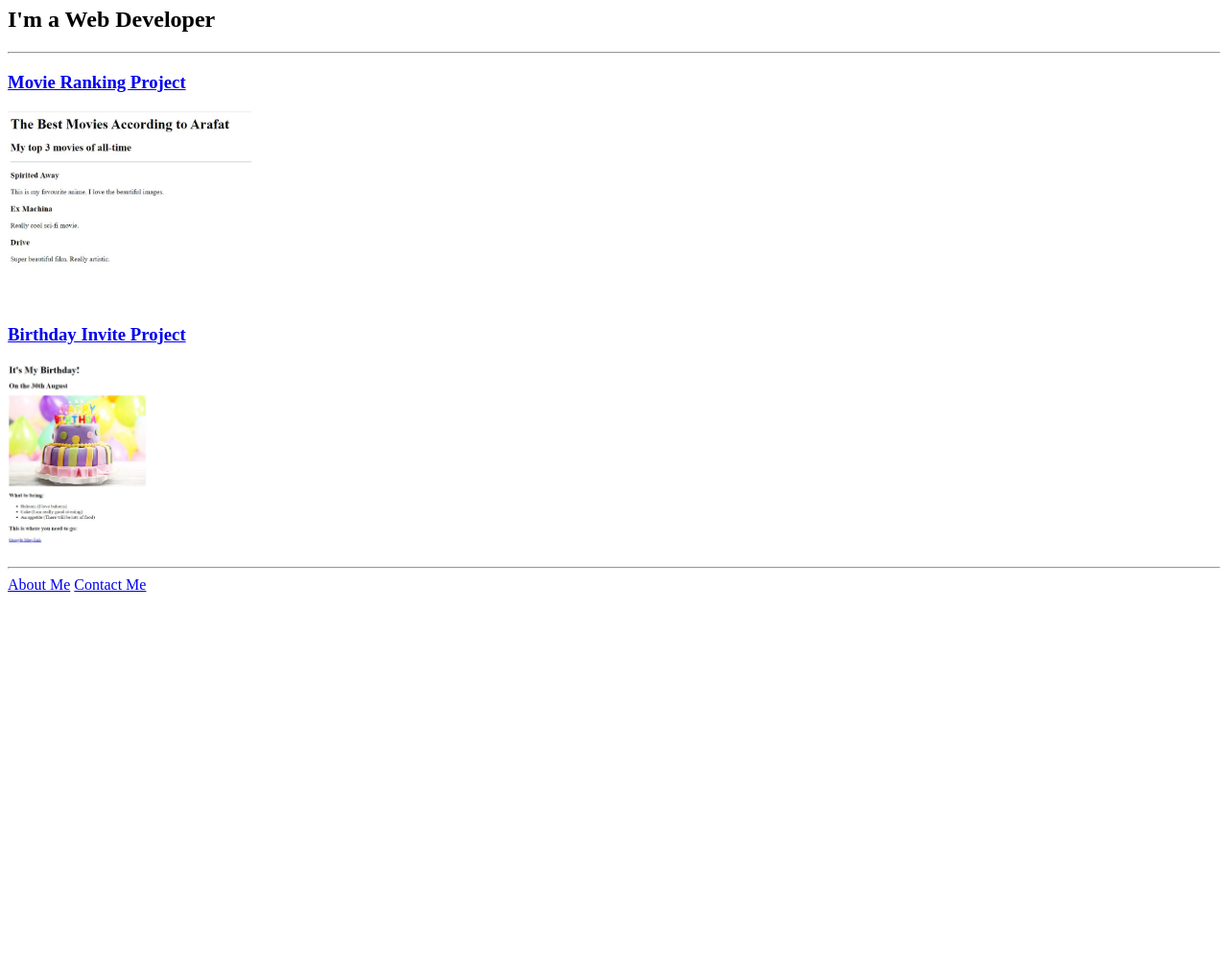
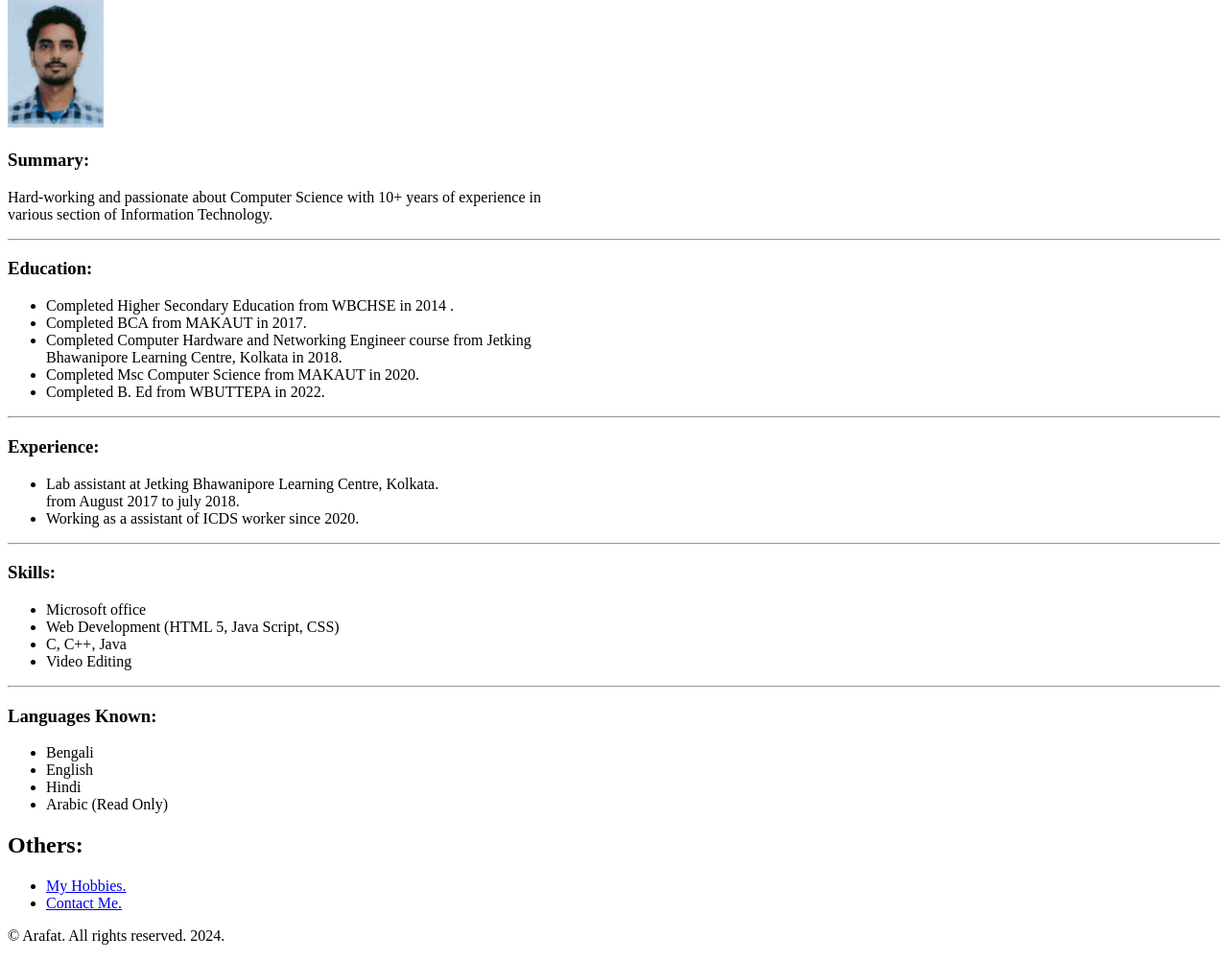
Before and after one commit to Araf897/html-portfolio, a plain HTML site: page index.html in a window 1280 px wide. Shown: the part 73-1074 px from the top of the page at 96% size. Before the commit the page ends 800 px from the top, so only its background shows below. Drawn offline with Linux system fonts and the light colour scheme.

Commit message:
Add files via upload
Resume

```diff
--- a/index.html
+++ b/index.html
@@ -1,20 +1,65 @@
-<!DOCTYPE HTML>
-<html lang="en-US">
+<!DOCTYPE html>
+<html lang="en">
     <head>
       <meta charset="UTF-8">
-      <title>Araf's Portfolio
-      </title>
+        <title>My Resume</title>
     </head>
     <body>
-        <h1>Araf's Portfolio</h1>
-        <h2>I'm a Web Developer</h2>
-    <hr/>
-    <h3><a href="./public/movieranking.html">Movie Ranking Project</a></h3>
-    <img src="./public/Capture.JPG" height="200" alt="Movie Ranking project preview">
-    <h3> <a href="./public/birthdayinvite.html">Birthday Invite Project</a></h3>
-    <img src="./public/birthdayinviteprojectss.JPG" height="200" alt="Birthday invite project">
-    <hr/>
-    <a href="./public/about.html">About Me</a>
-    <a href="./public/contact.html">Contact Me</a>
+        <h2>
+            Arafat Mondal
+        </h2>
+        <img src="./My-Photo.jpg" width="100" alt="Photo of Arafat"/>
+        <h3>Summary:</h3>
+        <p>Hard-working and passionate about Computer Science with 10+ years of experience in<br/>
+           various section of Information Technology. </p>
+           <hr/>
+           <h3>Education:</h3>
+           <ul>
+            <li>Completed Higher Secondary Education from WBCHSE in 2014 .</li>
+            <li>Completed BCA from MAKAUT in 2017.</li>
+            <li>Completed Computer Hardware and Networking Engineer course from Jetking <br/>
+            Bhawanipore Learning Centre, Kolkata in 2018.</li>
+            <li>Completed Msc Computer Science from MAKAUT in 2020.</li>
+            <li>Completed B. Ed from WBUTTEPA in 2022.</li>
+           </ul>
+           <hr/>
+
+           <h3>Experience:</h3>
+           <ul>
+            <li>Lab assistant at Jetking Bhawanipore Learning Centre, Kolkata. <br/>
+                from August 2017 to july 2018.</li>
+                <li> Working as a assistant of ICDS worker since 2020.</li>
+           </ul>
+           <hr/>
+           <h3>Skills:</h3>
+
+            <ul>
+            <li>Microsoft office</li>
+            <li>Web Development (HTML 5, Java Script, CSS)</li>
+            <li>C, C++, Java</li>
+            <li>Video Editing</li>
+
+           </ul>
+           <hr/>
+           <h3>Languages Known:</h3>
+           <ul>
+            <li>Bengali</li>
+            <li>English</li>
+            <li>Hindi</li>
+            <li>Arabic (Read Only)</li>
+           </ul>
+
+
     </body>
-    </html>
+
+    <article>
+        <h1>Others:</h1>
+        <ul>
+          <li><a href="./hobbies.html">My Hobbies.</a></li>
+          <li><a href="./contact.html">Contact Me.</a></li>
+
+        </ul>
+        <footer>
+          <p>© Arafat. All rights reserved. 2024.</p>
+        </footer>
+      </article>
```
Also changed, not shown: contact.html (added, +19 -0 lines), hobbies.html (added, +18 -0 lines), My-Photo.jpg (added).
